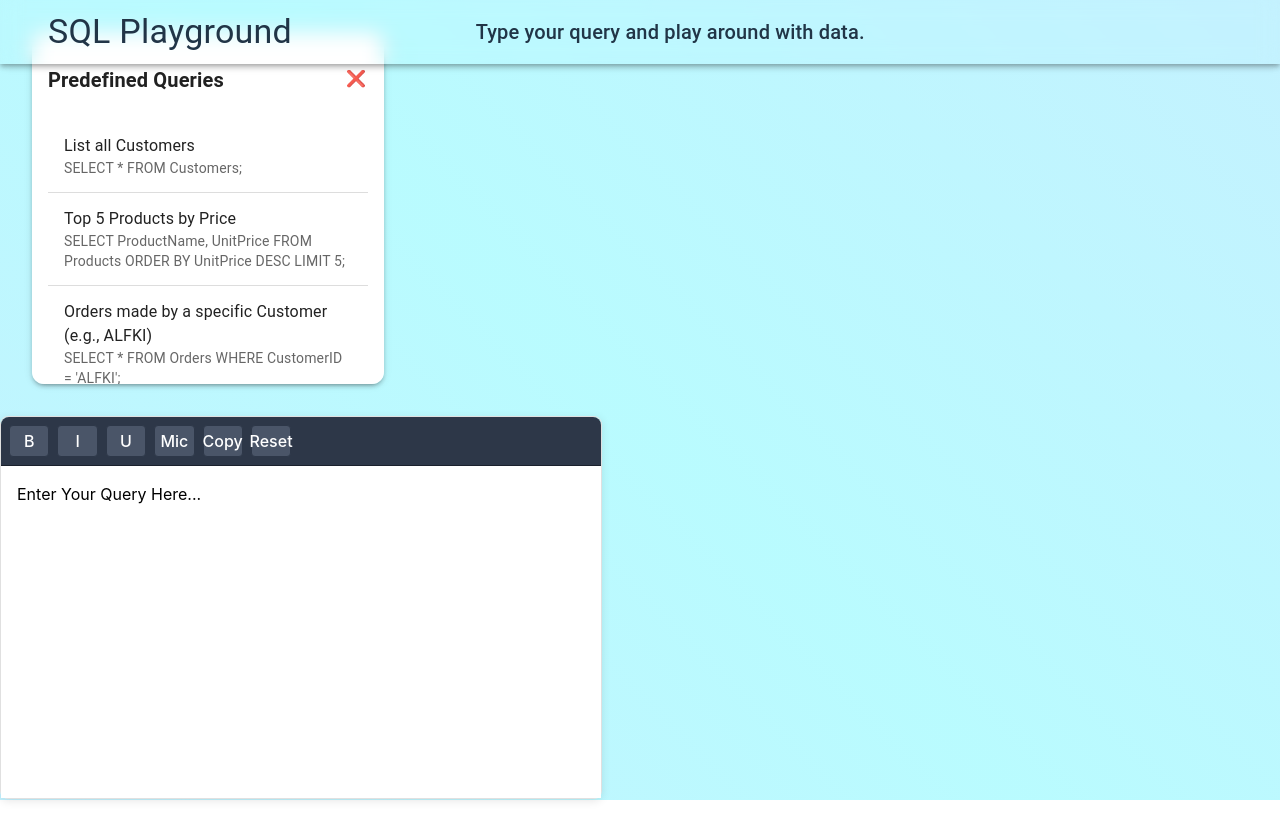
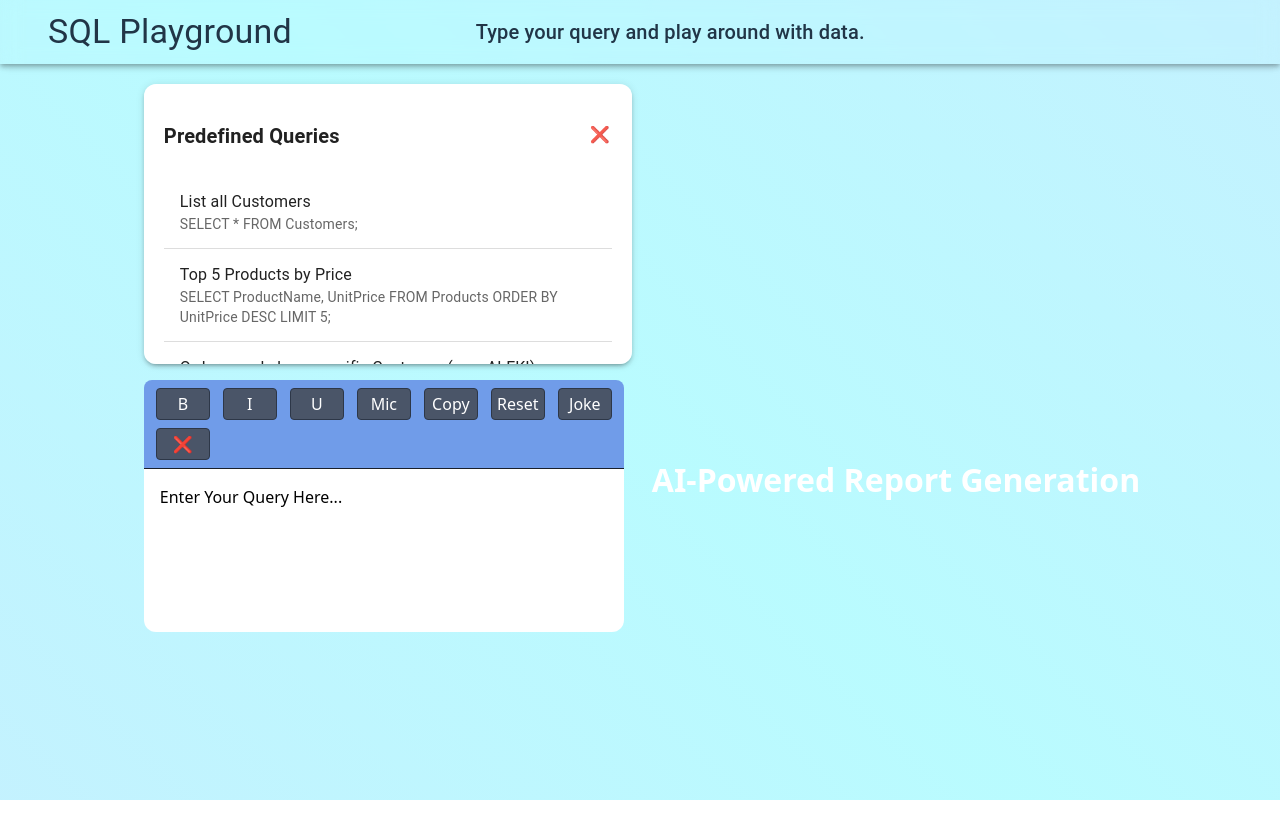
Before and after one commit to Satyam1345/SQL-Playground, a React (Vite) app: page / in a window 1280 px wide. Shown: the top 840 px of the page. Before the commit the page ends 819 px from the top, so only its background shows below. Built offline with nearby package versions, Linux system fonts and the light colour scheme.

Commit message:
Designing for the Editor Component Done

```diff
--- a/src/App.jsx
+++ b/src/App.jsx
@@ -36,8 +36,30 @@ function App() {
     }}
   ></motion.div>
 
-  <Queries  isQuerySelected={isQuerySelected} setIsQuerySelected={setIsQuerySelected} />
-    <TiptapEditor/>
+      <div
+        style = {{
+          display: "flex",
+          flexDirection: "row",
+          justifyContent: "center",
+          alignItems: "center",
+          height: "100vh",
+          width: "100vw",
+          marginTop: "10vh",
+        }}
+      >
+        <div style={{ width: "40vw", height: "100vh", alignContent:"flex-start"}}>
+        <Queries  isQuerySelected={isQuerySelected} setIsQuerySelected={setIsQuerySelected} />
+        <TiptapEditor/>
+        </div>
+        <div>
+
+          <h1 style={{ color: "white", fontSize: "2rem", textAlign: "center" }}>
+            AI-Powered Report Generation
+          </h1>
+
+        </div>
+      </div>
+
       </>
   );
 }
--- a/src/components/Queries.jsx
+++ b/src/components/Queries.jsx
@@ -11,11 +11,11 @@ const Queries = ({  isQuerySelected, setIsQuerySelected }) => {
         <Paper
           elevation={3}
           sx={{
-            height: "40vh",
-            width: "25vw",
+            height: "30vh",
+            width: "35vw",
             overflowY: "scroll",
-            padding: 2,
-            margin: 4,
+            padding: "20px",
+            margin: "4px",
             borderRadius: "12px",
           }}
         >
--- a/src/components/ReactEditor.jsx
+++ b/src/components/ReactEditor.jsx
@@ -7,6 +7,10 @@ import './TiptapEditor.css';
 const TiptapEditor = () => {
   const [content, setContent] = useState('<p>Enter Your Query Here...</p>');
   const [isListening, setIsListening] = useState(false);
+  const [isOpen , setIsOpen] = useState(true);
+  const CollapseComponent = () => {
+    setIsOpen(!isOpen);
+  }
 
   const editor = useEditor({
     extensions: [StarterKit],
@@ -62,7 +66,17 @@ const TiptapEditor = () => {
   };
 
   return (
-    <div className="editor-container">
+    isOpen ? (
+
+      <div style = {{
+        height: "30vh",
+        width: "37.5vw",
+        paddingTop: "12px",
+        paddingBottom: "12px",
+        overflowY: "scroll",
+        margin: "4px",
+        borderRadius: "12px",
+      }}>
         <div className="toolbar">
           {/* Formatting Buttons */}
           <button
@@ -103,10 +117,35 @@ const TiptapEditor = () => {
             <FilePlus size={16} />
             Reset
           </button>
+          <button onClick={handleNewReport} className="toolbar-button" title="New Report">
+            <FilePlus size={16} />
+            Joke
+          </button>
+          <button onClick={CollapseComponent} className="toolbar-button" title="New Report">
+            <FilePlus size={16} />
+            ❌
+          </button>
         </div>
 
         <EditorContent editor={editor} className="editor-content" />
       </div>
+
+    ) : (
+      <div
+          style={{
+            cursor: "pointer",
+            padding: "16px",
+            backgroundColor: "#ddd",
+            borderRadius: "8px",
+            width: "fit-content",
+            margin: "10px",
+            fontSize: "1.2rem",
+          }}
+          onClick={() => setIsOpen(true)}
+        >
+          Enter your Query Here
+        </div>
+    )
   );
 };
 
--- a/src/components/TiptapEditor.css
+++ b/src/components/TiptapEditor.css
@@ -1,17 +1,12 @@
-.editor-container {
-    width: 600px;
-    margin: 20px auto;
-    border: 1px solid #e0e0e0;
-    border-radius: 8px;
-    box-shadow: 0 2px 10px rgba(0, 0, 0, 0.1);
-    font-family: -apple-system, BlinkMacSystemFont, 'Segoe UI', Roboto, Oxygen, sans-serif;
-  }
-
   .toolbar {
     display: flex;
+    justify-content: space-between;
+    padding-left: 12px;
+    padding-right: 12px;
+    padding-top:8px;
+    padding-bottom: 8px;
     gap: 8px;
-    padding: 8px;
-    background-color: #2d3748; /* Darker toolbar background */
+    background-color: #709ce9; /* Darker toolbar background */
     border-bottom: 1px solid #1a202c;
     border-radius: 8px 8px 0 0;
     flex-wrap: wrap;
@@ -21,7 +16,7 @@
     display: flex;
     align-items: center;
     justify-content: center;
-    width: 32px;
+    width: 54px;
     height: 32px;
     background-color: #4a5568; /* Dark button background */
     border: 1px solid #2d3748;
```
Lines whose indentation alone changed are shown as unchanged.
